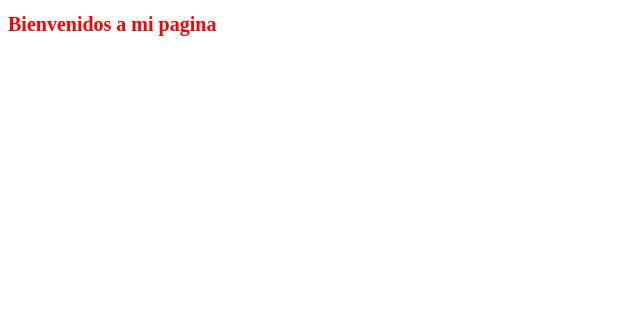
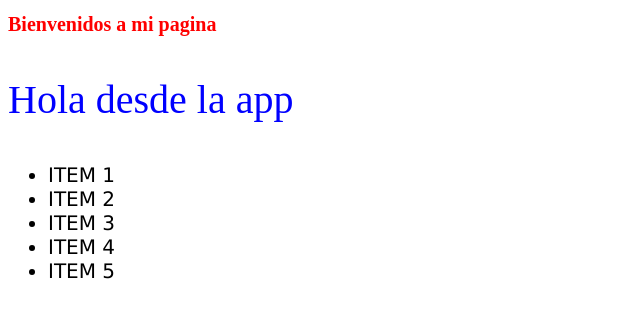
Before and after one commit to Fabriciopaura/05052005, a plain HTML site: page index.html in a window 1280 px wide. Shown: the whole page, without its empty margins (0-640 px from the left). Drawn offline with Linux system fonts and the light colour scheme.

Commit message:
Segunda version de mi proyecto

```diff
--- a/index.html
+++ b/index.html
@@ -8,6 +8,13 @@
 </head>
 <body>
     <h1>Bienvenidos a mi pagina</h1>
-
+    <p>Hola desde la app</p>
+    <ul>
+        <li>ITEM 1</li>
+        <li>ITEM 2</li>
+        <li>ITEM 3</li>
+        <li>ITEM 4</li>
+        <li>ITEM 5</li>
+    </ul>
 </body>
 </html>
--- a/style.css
+++ b/style.css
@@ -2,3 +2,13 @@ h1{
     color: red;
     font-size: 20px;
 }
+
+p{
+    color: blue;
+    font-size: 40px;
+}
+
+li{
+    font-size: 20px;
+    font-family: Verdana, Geneva, Tahoma, sans-serif;
+}
```
